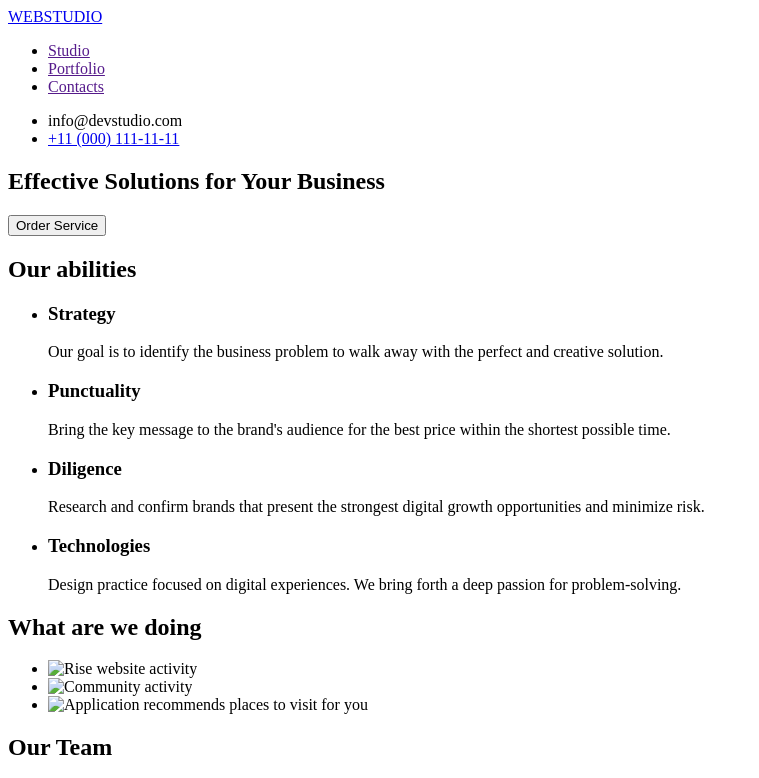
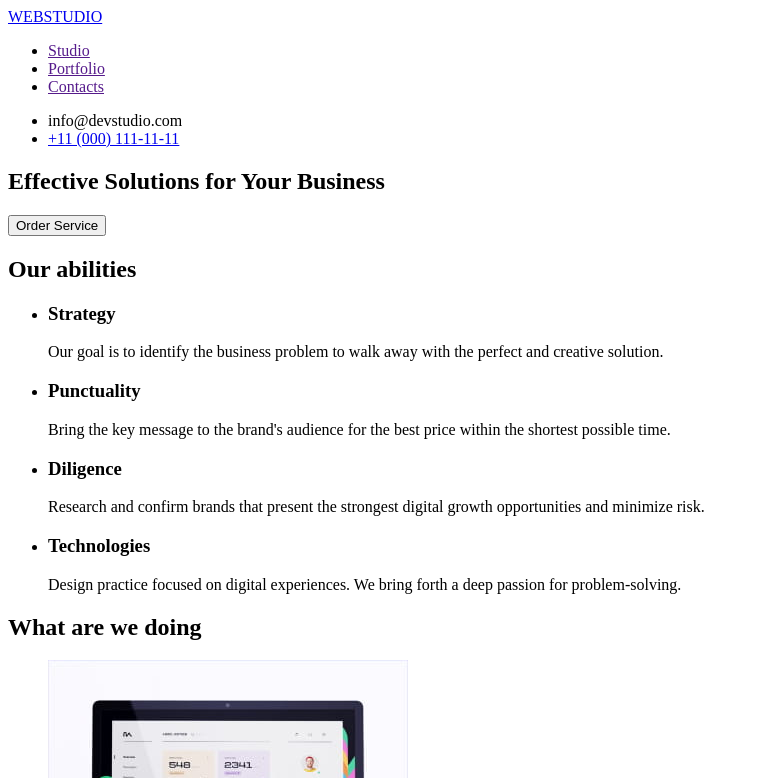
Before and after one commit to romashn/goit-homework-01, a plain HTML site: page index.html in a window 1280 px wide. Shown: the top 778 px of the page, without its empty margins (0-759 px from the left). Drawn offline with Linux system fonts and the light colour scheme; the site is published under a folder, as on GitHub Pages, so addresses that start at the root find nothing.

Commit message:
img adress

```diff
--- a/index.html
+++ b/index.html
@@ -69,11 +69,11 @@
       <section>
         <h2>What are we doing</h2>
         <ul>
-          <li><img src="/images/what1.jpg" alt="Rise website activity"></li>
-          <li><img src="/images/what2.jpg" alt="Community activity"></li>
+          <li><img src="./images/what1.jpg" alt="Rise website activity"></li>
+          <li><img src="./images/what2.jpg" alt="Community activity"></li>
           <li>
             <img
-              src="/images/what3.jpg" alt="Application recommends places to visit for you">
+              src="./images/what3.jpg" alt="Application recommends places to visit for you">
           </li>
         </ul>
       </section>
```
